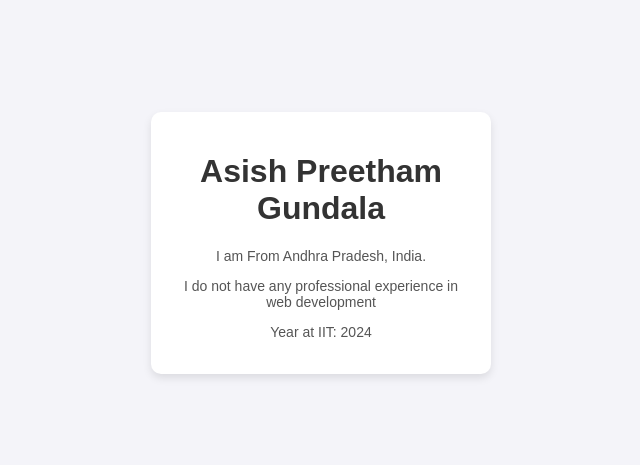
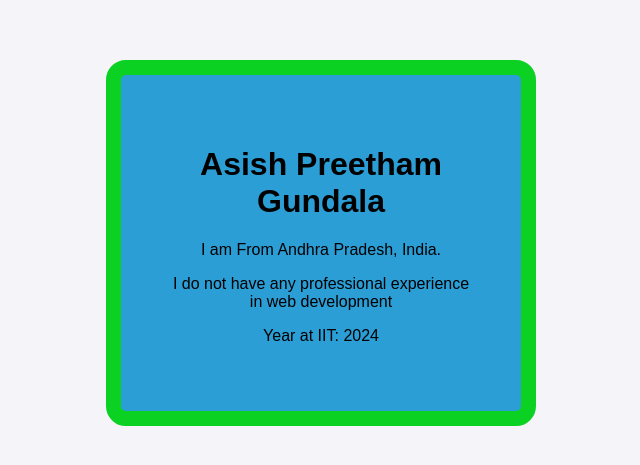
Before and after one commit to AsishPreetham/ITMD541, a plain HTML site: page index.html in a window 1280 px wide. Shown: the part 157-622 px from the top of the page, without its empty margins (319-959 px from the left). Drawn offline with Linux system fonts and the light colour scheme.

Commit message:
adding css

```diff
--- a/index.html
+++ b/index.html
@@ -4,39 +4,18 @@
     <meta charset="UTF-8">
     <meta name="viewport" content="width=device-width, initial-scale=1.0">
     <title>Personal Info Card</title>
-    <style>
-        body {
-            font-family: Arial, sans-serif;
-            background-color: #f4f4f9;
-            display: flex;
-            justify-content: center;
-            align-items: center;
-            height: 100vh;
-            margin: 0;
-        }
-        .info-card {
-            background-color: #ffffff;
-            border-radius: 10px;
-            box-shadow: 0 4px 8px rgba(0, 0, 0, 0.1);
-            padding: 20px;
-            width: 300px;
-            text-align: center;
-        }
-        .info-card h1 {
-            color: #333;
-        }
-        .info-card p {
-            font-size: 14px;
-            color: #555;
-        }
-    </style>
+    <link rel="stylesheet" href="styles.css"/>
+
 </head>
 <body>
-    <div class="info-card">
-        <h1>Asish Preetham Gundala</h1>
-        <p>I am From Andhra Pradesh, India.</p>
-        <p>I do not have any professional experience in web development</p>
-        <p>Year at IIT: 2024</p>
+    <div class="container">
+        <div class="card">
+            <h1>Asish Preetham Gundala</h1>
+            <p>I am From Andhra Pradesh, India.</p>
+            <p>I do not have any professional experience in web development</p>
+            <p>Year at IIT: 2024</p>
+        </div>
     </div>
+
 </body>
 </html>
--- /dev/null
+++ b/styles.css
@@ -0,0 +1,25 @@
+body {
+    font-family: Arial, sans-serif;
+    background-color: #f4f4f9;
+    display: flex;
+    justify-content: center;
+    align-items: center;
+    height: 100vh;
+    margin: 0;
+}
+.container{
+    padding: 150px;
+    background-color: rgb(44, 158, 214);
+    border: 15px solid rgb(10, 209, 34);
+    border-radius: 20px;
+    padding: 20px;
+    margin: 10px;
+}
+.card {
+    border-radius: 10px;
+    padding: 20px;
+    border: 20px;
+    width: 300px;
+    margin: 10px;
+    text-align: center;
+}
```
